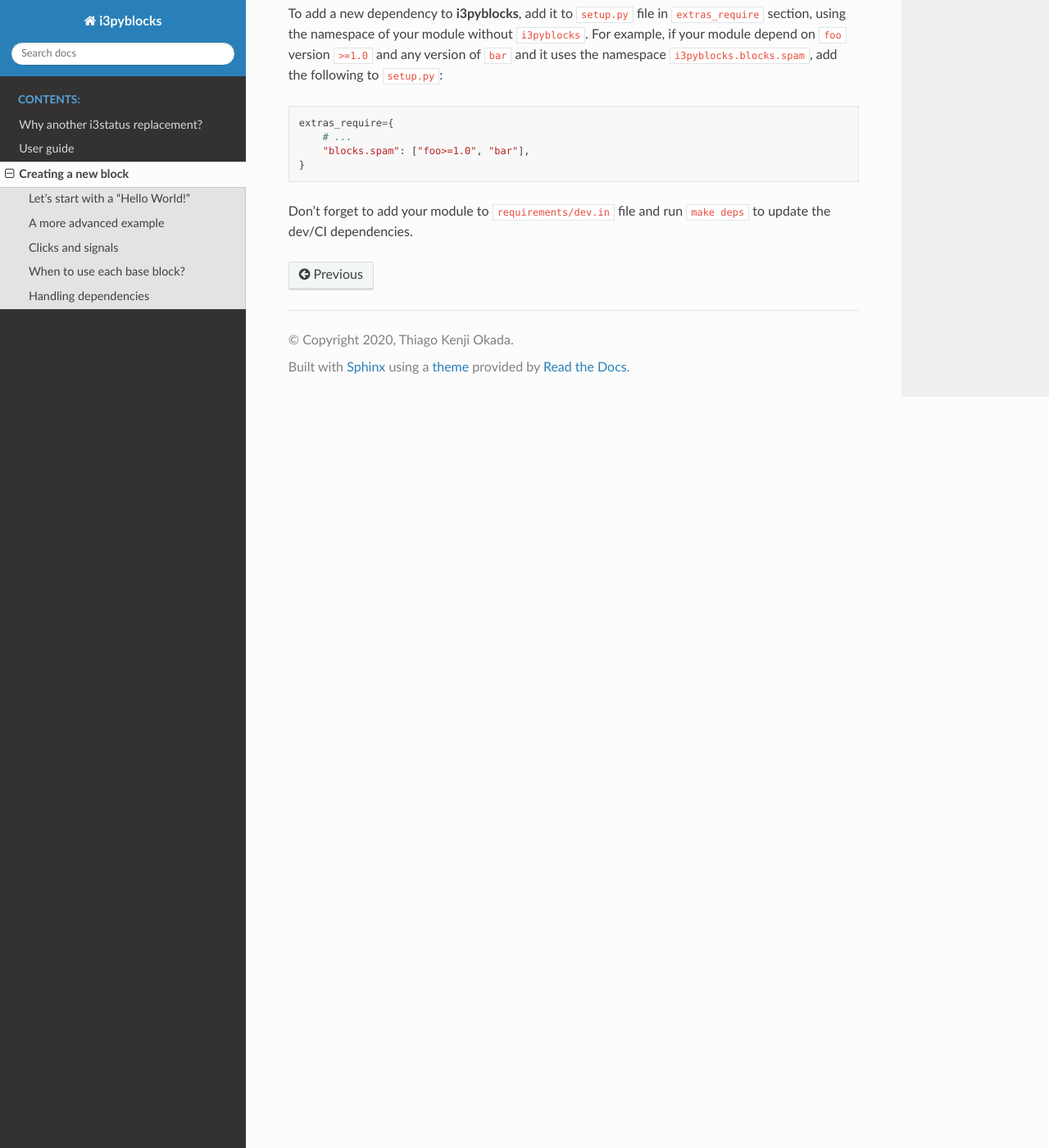
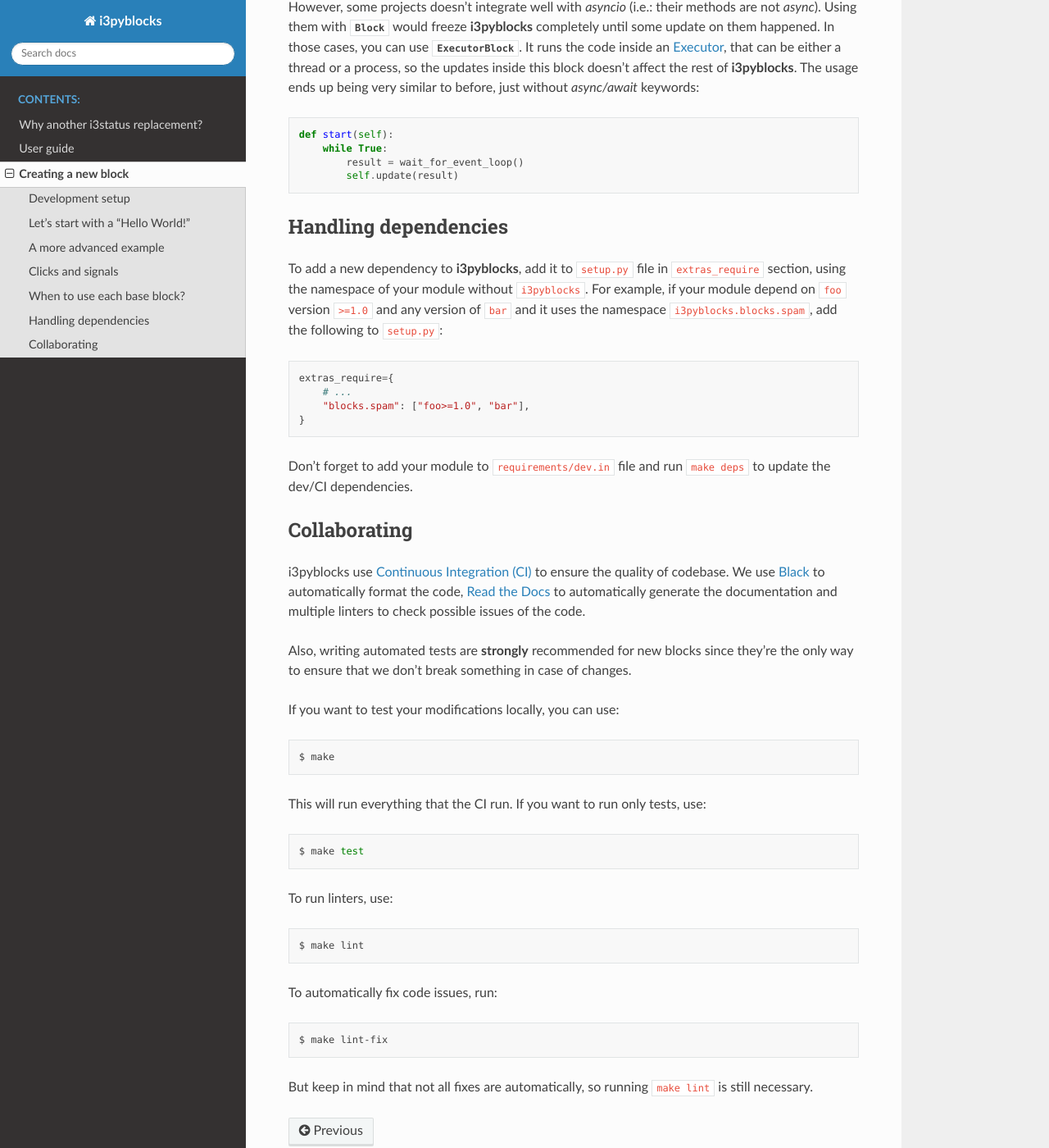
Before and after one commit to thiagokokada/i3pyblocks, a Sphinx documentation site: the page built from docs/creating-a-new-block.rst, in a window 1280 px wide and 1400 px high, scrolled down 4262 px. Shown: the whole window at 82% size. Built offline with Sphinx 7.4.7 and the Read the Docs theme 2.0.0, drawn with Linux system fonts in a browser that asks for light colours; some of the changed text lies outside the part shown.

Commit message:
Add collaboration to docs

```diff
--- a/docs/creating-a-new-block.rst
+++ b/docs/creating-a-new-block.rst
@@ -1,5 +1,22 @@
 Creating a new block
 ====================
+
+Development setup
+-----------------
+
+If you want to quick start the development of **i3pyblocks**, make sure you
+have Python >=3.6 installed and run:
+
+.. code-block:: sh
+
+   $ git clone https://github.com/thiagokokada/i3pyblocks
+   $ cd i3pyblocks
+   $ python3 -m venv venv
+   $ source venv/bin/activate
+   $ make dev-install
+
+To test if everything is working, you try to run ``i3pyblocks -c example.py``
+in your terminal.
 
 Let's start with a "Hello World!"
 ---------------------------------
@@ -262,3 +279,48 @@ add the following to ``setup.py``:
 
 Don't forget to add your module to ``requirements/dev.in`` file and run
 ``make deps`` to update the dev/CI dependencies.
+
+Collaborating
+-------------
+
+i3pyblocks use `Continuous Integration (CI)`_ to ensure the quality of codebase.
+We use `Black`_ to automatically format the code, `Read the Docs`_ to
+automatically generate the documentation and multiple linters to check possible
+issues of the code.
+
+Also, writing automated tests are **strongly** recommended for new blocks since
+they're the only way to ensure that we don't break something in case of changes.
+
+If you want to test your modifications locally, you can use:
+
+.. code-block:: sh
+
+    $ make
+
+This will run everything that the CI run. If you want to run only tests, use:
+
+.. code-block:: sh
+
+    $ make test
+
+To run linters, use:
+
+.. code-block:: sh
+
+    $ make lint
+
+To automatically fix code issues, run:
+
+.. code-block:: sh
+
+    $ make lint-fix
+
+But keep in mind that not all fixes are automatically, so running ``make lint``
+is still necessary.
+
+.. _`Continuous Integration (CI)`:
+    https://en.wikipedia.org/wiki/Continuous_integration
+.. _`Black`:
+    https://github.com/psf/black
+.. _`Read the Docs`:
+    https://readthedocs.org/
```
Also changed, not shown: 1 other file.
